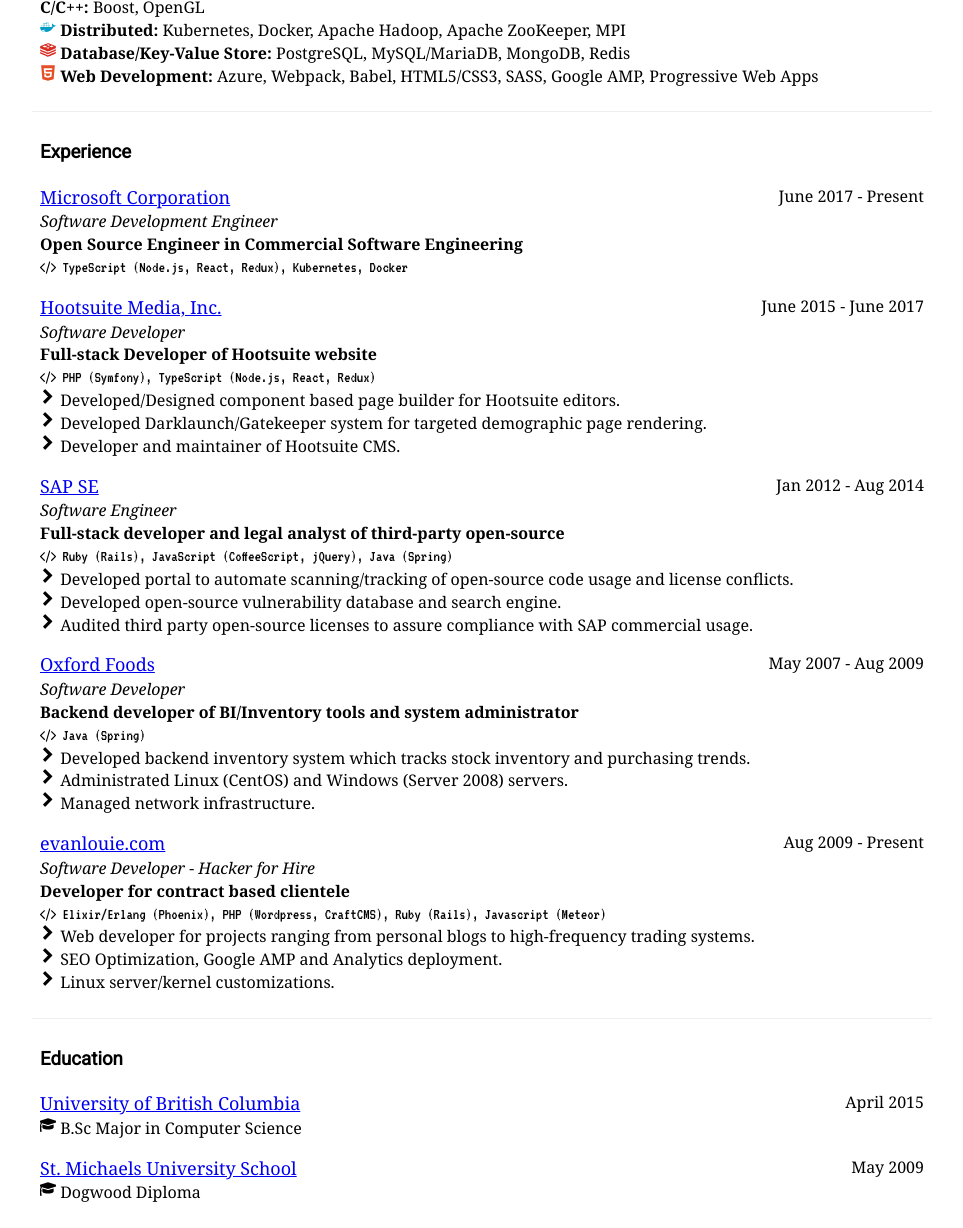
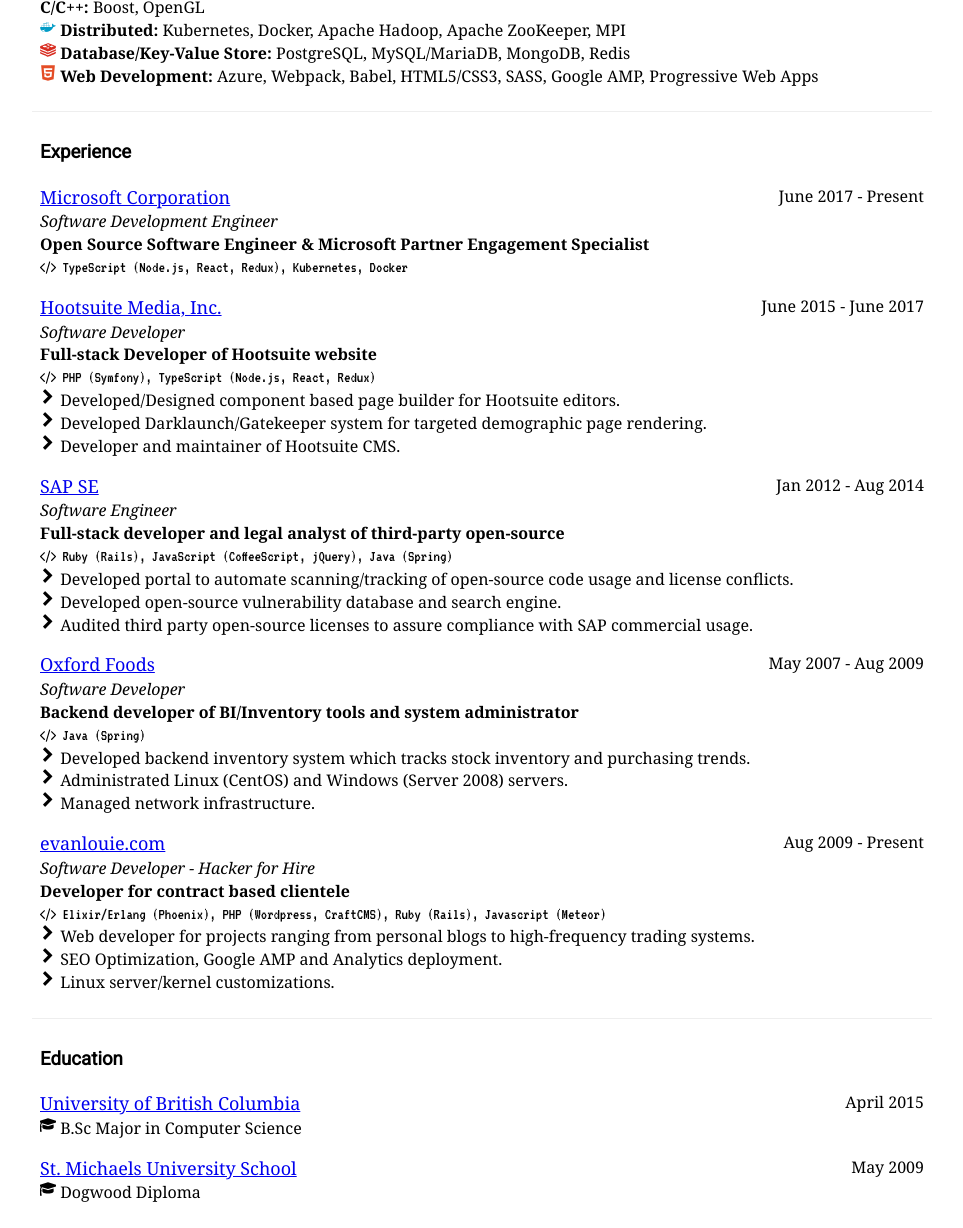
Before and after one commit to evanlouie/evanlouie.github.io, a Jekyll site: the page built from resume.html, in a window 1280 px wide, cut to the strip 543-1771 px from the top of the page. Shown: the whole strip, without its empty margins (158-1121 px from the left). Built offline with Jekyll 4.4.1, drawn with Linux system fonts in a browser that asks for light colours; comment, search, counter and statistics services are not loaded.

Commit message:
updated resume

```diff
--- a/resume.html
+++ b/resume.html
@@ -62,7 +62,7 @@
           Software Development Engineer
         </div>
         <div class="description">
-          Open Source Engineer in Commercial Software Engineering
+          Open Source Software Engineer &amp; Microsoft Partner Engagement Specialist
         </div>
         <div class="technologies">
           {% include icons/icon-code.html %}TypeScript (Node.js, React, Redux), Kubernetes, Docker
```
